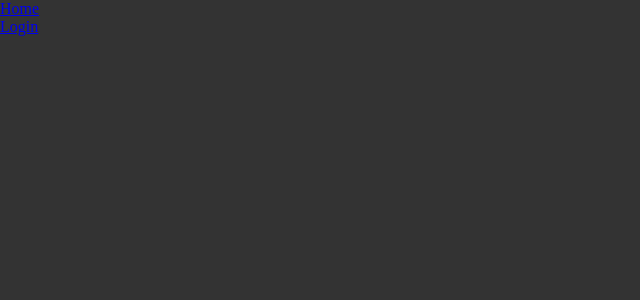
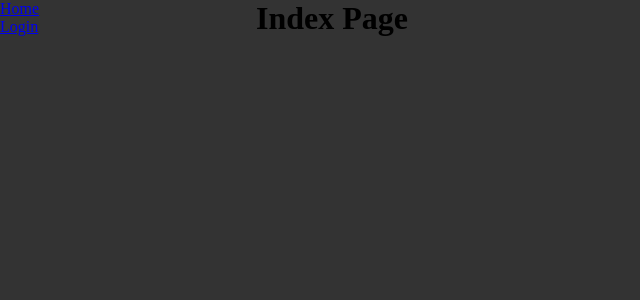
Before and after one commit to GOLDER303/secjar-frontend, a React (Vite) app: page / in a window 1280 px wide. Shown: the top 300 px of the page, without its empty margins (0-640 px from the left). Built offline with nearby package versions, Linux system fonts and the light colour scheme.

Commit message:
Add index page template

```diff
--- a/src/App.tsx
+++ b/src/App.tsx
@@ -1,6 +1,7 @@
 import React from "react"
 import { createBrowserRouter, RouterProvider } from "react-router-dom"
 import AccountActivationPage from "./pages/AccountActivationPage"
+import IndexPage from "./pages/IndexPage"
 import LoginPage from "./pages/LoginPage"
 import PasswordResetPage from "./pages/PasswordResetPage"
 import RootPage from "./pages/RootPage"
@@ -12,6 +13,10 @@ const router = createBrowserRouter([
         path: "/",
         element: <RootPage />,
         children: [
+            {
+                index: true,
+                element: <IndexPage />,
+            },
             {
                 path: "/home",
                 element: <UserPanelPage />,
--- /dev/null
+++ b/src/pages/IndexPage.tsx
@@ -0,0 +1,5 @@
+const IndexPage = () => {
+    return <h1>Index Page</h1>
+}
+
+export default IndexPage
```
